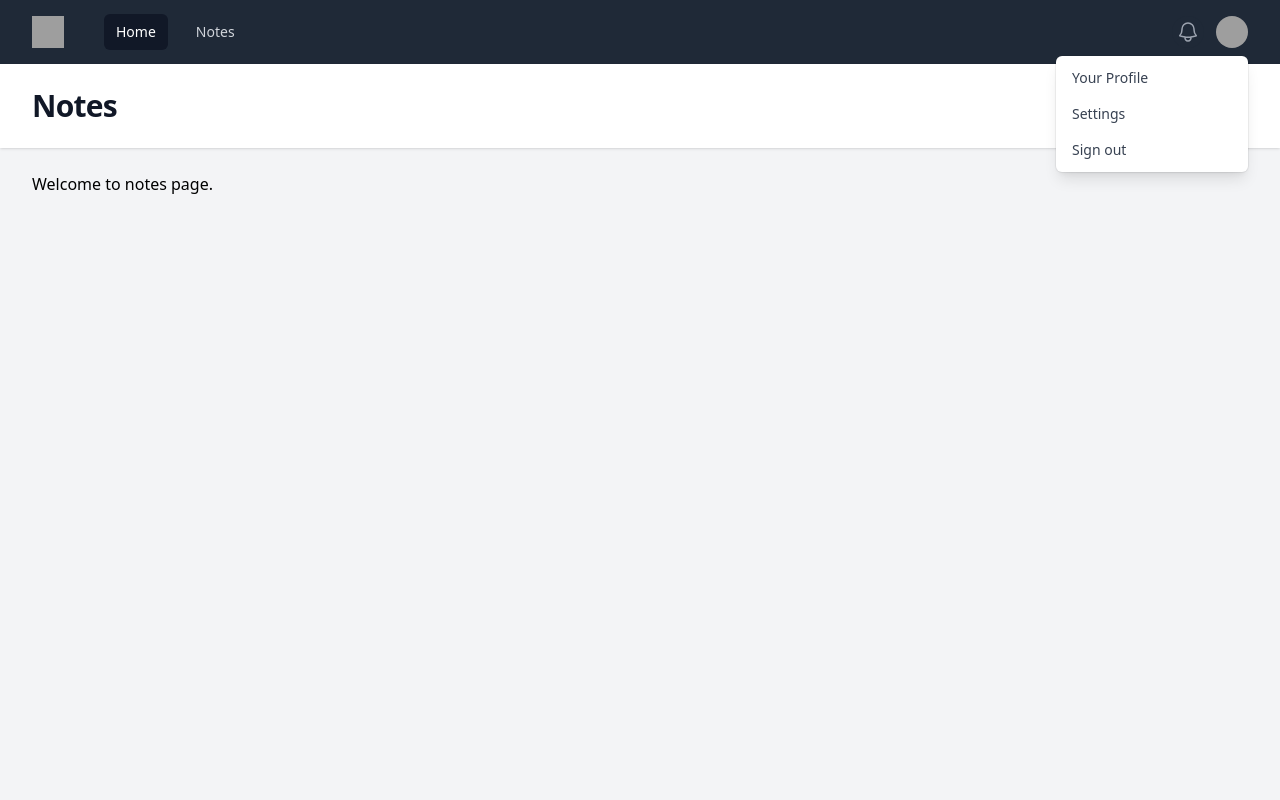
After one commit to yallungrai277/docker-php, a PHP site: page /notes in a window 1280 px wide. The commit adds this page. Run offline with PHP 8.4, Linux system fonts and the light colour scheme; some libraries are stand-ins or nearby versions; grey boxes are pictures that could not be loaded.

Commit message:
Modified directory structure, added simple router and tailwind template

```diff
--- /dev/null
+++ b/app/controllers/index.php
@@ -0,0 +1,3 @@
+<?php
+
+require '../views/index.view.php';
--- /dev/null
+++ b/app/controllers/notes.php
@@ -0,0 +1,3 @@
+<?php
+
+require '../views/notes/notes.view.php';
--- /dev/null
+++ b/app/helpers/functions.php
@@ -0,0 +1,22 @@
+<?php
+
+function dd($value): void
+{
+    echo '<pre>';
+    print_r($value);
+    echo '</pre>';
+
+    die();
+}
+
+function urlIs($value): bool
+{
+    return $_SERVER['REQUEST_URI'] === $value;
+}
+
+function abort($code = 404): void
+{
+    http_response_code($code);
+    require "../views/errors/{$code}.view.php";
+    die();
+}
--- a/app/public/index.php
+++ b/app/public/index.php
@@ -1,136 +1,4 @@
 <?php
 
-use App\Repository\TranslationRepository;
-
-require_once dirname(__DIR__) . '/vendor/autoload.php';
-
-$client = \Symfony\Component\Cache\Adapter\RedisAdapter::createConnection(
-    # REDIS_HOST and REDIS_PORT maps to the docker file environment variables, which in turn maps to .env
-    "redis://{$_ENV['REDIS_HOST']}:{$_ENV['REDIS_PORT']}"
-);
-
-$cacheAdapter = new \Symfony\Component\Cache\Adapter\RedisAdapter($client);
-
-if ($_SERVER['REQUEST_METHOD'] === 'POST') {
-
-    $translationCache = new \App\Cache\TranslationCache($cacheAdapter, new TranslationRepository());
-    $translation = $translationCache->findForLanguage($_POST['language'], $_POST['phrase']) ?: 'Translation not found...';
-} else {
-
-    $languageRepository = new \App\Repository\LanguageRepository();
-    $languages = $languageRepository->findAll();
-}
-
-?>
-
-<!doctype html>
-<html lang="en">
-
-<head>
-    <meta charset="utf-8">
-    <meta name="viewport" content="width=device-width, initial-scale=1">
-    <title>Translate This</title>
-    <link href="https://cdn.jsdelivr.net/npm/bootstrap@5.2.2/dist/css/bootstrap.min.css" rel="stylesheet" integrity="sha384-Zenh87qX5JnK2Jl0vWa8Ck2rdkQ2Bzep5IDxbcnCeuOxjzrPF/et3URy9Bv1WTRi" crossorigin="anonymous">
-
-    <style>
-        .bd-placeholder-img {
-            font-size: 1.125rem;
-            text-anchor: middle;
-            -webkit-user-select: none;
-            -moz-user-select: none;
-            user-select: none;
-        }
-
-        @media (min-width: 768px) {
-            .bd-placeholder-img-lg {
-                font-size: 3.5rem;
-            }
-        }
-
-        .b-example-divider {
-            height: 3rem;
-            background-color: rgba(0, 0, 0, .1);
-            border: solid rgba(0, 0, 0, .15);
-            border-width: 1px 0;
-            box-shadow: inset 0 .5em 1.5em rgba(0, 0, 0, .1), inset 0 .125em .5em rgba(0, 0, 0, .15);
-        }
-
-        .b-example-vr {
-            flex-shrink: 0;
-            width: 1.5rem;
-            height: 100vh;
-        }
-
-        .bi {
-            vertical-align: -.125em;
-            fill: currentColor;
-        }
-
-        .nav-scroller {
-            position: relative;
-            z-index: 2;
-            height: 2.75rem;
-            overflow-y: hidden;
-        }
-
-        .nav-scroller .nav {
-            display: flex;
-            flex-wrap: nowrap;
-            padding-bottom: 1rem;
-            margin-top: -1px;
-            overflow-x: auto;
-            text-align: center;
-            white-space: nowrap;
-            -webkit-overflow-scrolling: touch;
-        }
-
-        @media (min-width: 992px) {
-            .rounded-lg-3 {
-                border-radius: .3rem;
-            }
-        }
-    </style>
-
-</head>
-
-<body>
-    <div class="bg-dark text-secondary px-4 py-5 text-center" style="height: 100vh">
-        <div class="py-5">
-            <h1 class="display-5 fw-bold text-white">Translate This</h1>
-            <div class="col-lg-6 mx-auto">
-                <?php if ($_SERVER['REQUEST_METHOD'] === 'POST') : ?>
-                    <p class="fs-5 mb-4"><?php echo $translation; ?></p>
-                    <a href="/">Translate another</a>
-                <?php else : ?>
-
-                    <p class="fs-5 mb-4">Select a language and enter your word(s).</p>
-
-                    <form method="post">
-                        <div class="row g-3">
-                            <div class="col">
-                                <select name="language" class="form-select" aria-label="Default select example">
-                                    <option selected>Select a language</option>
-                                    <?php foreach ($languages as $language) : ?>
-                                        <option value="<?php echo $language->getId(); ?>">
-                                            <?php echo $language->getName(); ?>
-                                        </option>
-                                    <?php endforeach; ?>
-                                </select>
-                            </div>
-                            <div class="col">
-                                <input name="phrase" type="text" class="form-control" placeholder="Phrase" aria-label="Phrase">
-                            </div>
-                            <div class="d-grid gap-2">
-                                <button class="btn btn-outline-info" type="submit">Translate</button>
-                            </div>
-                        </div>
-                    </form>
-
-                <?php endif; ?>
-
-            </div>
-        </div>
-    </div>
-</body>
-
-</html>
+require '../helpers/functions.php';
+require '../router/routes.php';
--- /dev/null
+++ b/app/router/routes.php
@@ -0,0 +1,20 @@
+<?php
+
+$routes = [
+    '/' => '../controllers/index.php',
+    '/notes' => '../controllers/notes.php'
+];
+
+$uri = parse_url($_SERVER['REQUEST_URI'])['path'];
+
+
+function routeToController(string $uri, array $routes = []): void
+{
+    if (array_key_exists($uri, $routes)) {
+        require($routes[$uri]);
+    } else {
+        abort();
+    }
+}
+
+routeToController($uri, $routes);
--- /dev/null
+++ b/app/views/errors/404.view.php
@@ -0,0 +1,3 @@
+<?php require(__DIR__ . '/../partials/nav.view.php'); ?>
+
+<h1>Page not found.</h1>
--- /dev/null
+++ b/app/views/notes/notes.view.php
@@ -0,0 +1,29 @@
+<!DOCTYPE html>
+<html lang="en" class="h-full bg-gray-100">
+
+<head>
+    <meta charset="UTF-8">
+    <meta name="viewport" content="width=device-width, initial-scale=1.0">
+    <title>Notes</title>
+    <script src="https://cdn.tailwindcss.com"></script>
+
+</head>
+
+<body class="h-full">
+    <div class="min-h-full">
+        <?php require(__DIR__ . '/../partials/nav.view.php'); ?>
+
+        <header class="bg-white shadow">
+            <div class="mx-auto max-w-7xl px-4 py-6 sm:px-6 lg:px-8">
+                <h1 class="text-3xl font-bold tracking-tight text-gray-900">Notes</h1>
+            </div>
+        </header>
+        <main>
+            <div class="mx-auto max-w-7xl py-6 sm:px-6 lg:px-8">
+                Welcome to notes page.
+            </div>
+        </main>
+    </div>
+</body>
+
+</html>
--- /dev/null
+++ b/app/views/partials/nav.view.php
@@ -0,0 +1,92 @@
+<nav class="bg-gray-800">
+    <div class="mx-auto max-w-7xl px-4 sm:px-6 lg:px-8">
+        <div class="flex h-16 items-center justify-between">
+            <div class="flex items-center">
+                <div class="flex-shrink-0">
+                    <img class="h-8 w-8" src="https://tailwindui.com/img/logos/mark.svg?color=indigo&shade=500" alt="Your Company">
+                </div>
+                <div class="hidden md:block">
+                    <div class="ml-10 flex items-baseline space-x-4">
+                        <!-- Current: "bg-gray-900 text-white", Default: "text-gray-300 hover:bg-gray-700 hover:text-white" -->
+                        <a href="/" class="bg-gray-900 text-white rounded-md px-3 py-2 text-sm font-medium" aria-current="page">Home</a>
+                        <a href="/notes" class="text-gray-300 hover:bg-gray-700 hover:text-white rounded-md px-3 py-2 text-sm font-medium">Notes</a>
+                    </div>
+                </div>
+            </div>
+            <div class="hidden md:block">
+                <div class="ml-4 flex items-center md:ml-6">
+                    <button type="button" class="rounded-full bg-gray-800 p-1 text-gray-400 hover:text-white focus:outline-none focus:ring-2 focus:ring-white focus:ring-offset-2 focus:ring-offset-gray-800">
+                        <span class="sr-only">View notifications</span>
+                        <svg class="h-6 w-6" fill="none" viewBox="0 0 24 24" stroke-width="1.5" stroke="currentColor" aria-hidden="true">
+                            <path stroke-linecap="round" stroke-linejoin="round" d="M14.857 17.082a23.848 23.848 0 005.454-1.31A8.967 8.967 0 0118 9.75v-.7V9A6 6 0 006 9v.75a8.967 8.967 0 01-2.312 6.022c1.733.64 3.56 1.085 5.455 1.31m5.714 0a24.255 24.255 0 01-5.714 0m5.714 0a3 3 0 11-5.714 0" />
+                        </svg>
+                    </button>
+
+                    <!-- Profile dropdown -->
+                    <div class="relative ml-3">
+                        <div>
+                            <button type="button" class="flex max-w-xs items-center rounded-full bg-gray-800 text-sm focus:outline-none focus:ring-2 focus:ring-white focus:ring-offset-2 focus:ring-offset-gray-800" id="user-menu-button" aria-expanded="false" aria-haspopup="true">
+                                <span class="sr-only">Open user menu</span>
+                                <img class="h-8 w-8 rounded-full" src="https://images.unsplash.com/photo-1472099645785-5658abf4ff4e?ixlib=rb-1.2.1&ixid=eyJhcHBfaWQiOjEyMDd9&auto=format&fit=facearea&facepad=2&w=256&h=256&q=80" alt="">
+                            </button>
+                        </div>
+
+                        <div class="absolute right-0 z-10 mt-2 w-48 origin-top-right rounded-md bg-white py-1 shadow-lg ring-1 ring-black ring-opacity-5 focus:outline-none" role="menu" aria-orientation="vertical" aria-labelledby="user-menu-button" tabindex="-1">
+                            <!-- Active: "bg-gray-100", Not Active: "" -->
+                            <a href="#" class="block px-4 py-2 text-sm text-gray-700" role="menuitem" tabindex="-1" id="user-menu-item-0">Your Profile</a>
+                            <a href="#" class="block px-4 py-2 text-sm text-gray-700" role="menuitem" tabindex="-1" id="user-menu-item-1">Settings</a>
+                            <a href="#" class="block px-4 py-2 text-sm text-gray-700" role="menuitem" tabindex="-1" id="user-menu-item-2">Sign out</a>
+                        </div>
+                    </div>
+                </div>
+            </div>
+            <div class="-mr-2 flex md:hidden">
+                <!-- Mobile menu button -->
+                <button type="button" class="inline-flex items-center justify-center rounded-md bg-gray-800 p-2 text-gray-400 hover:bg-gray-700 hover:text-white focus:outline-none focus:ring-2 focus:ring-white focus:ring-offset-2 focus:ring-offset-gray-800" aria-controls="mobile-menu" aria-expanded="false">
+                    <span class="sr-only">Open main menu</span>
+                    <!-- Menu open: "hidden", Menu closed: "block" -->
+                    <svg class="block h-6 w-6" fill="none" viewBox="0 0 24 24" stroke-width="1.5" stroke="currentColor" aria-hidden="true">
+                        <path stroke-linecap="round" stroke-linejoin="round" d="M3.75 6.75h16.5M3.75 12h16.5m-16.5 5.25h16.5" />
+                    </svg>
+                    <!-- Menu open: "block", Menu closed: "hidden" -->
+                    <svg class="hidden h-6 w-6" fill="none" viewBox="0 0 24 24" stroke-width="1.5" stroke="currentColor" aria-hidden="true">
+                        <path stroke-linecap="round" stroke-linejoin="round" d="M6 18L18 6M6 6l12 12" />
+                    </svg>
+                </button>
+            </div>
+        </div>
+    </div>
+
+    <!-- Mobile menu, show/hide based on menu state. -->
+    <div class="md:hidden" id="mobile-menu">
+        <div class="space-y-1 px-2 pb-3 pt-2 sm:px-3">
+            <!-- Current: "bg-gray-900 text-white", Default: "text-gray-300 hover:bg-gray-700 hover:text-white" -->
+            <a href="/" class="bg-gray-900 text-white block rounded-md px-3 py-2 text-base font-medium" aria-current="page">Home</a>
+            <a href="/notes" class="text-gray-300 hover:bg-gray-700 hover:text-white block rounded-md px-3 py-2 text-base font-medium">Notes</a>
+        </div>
+        <div class="border-t border-gray-700 pb-3 pt-4">
+            <div class="flex items-center px-5">
+                <div class="flex-shrink-0">
+                    <img class="h-10 w-10 rounded-full" src="https://images.unsplash.com/photo-1472099645785-5658abf4ff4e?ixlib=rb-1.2.1&ixid=eyJhcHBfaWQiOjEyMDd9&auto=format&fit=facearea&facepad=2&w=256&h=256&q=80" alt="">
+                </div>
+                <div class="ml-3">
+                    <div class="text-base font-medium leading-none text-white">Tom Cook</div>
+                    <div class="text-sm font-medium leading-none text-gray-400">tom@example.com</div>
+                </div>
+                <button type="button" class="ml-auto flex-shrink-0 rounded-full bg-gray-800 p-1 text-gray-400 hover:text-white focus:outline-none focus:ring-2 focus:ring-white focus:ring-offset-2 focus:ring-offset-gray-800">
+                    <span class="sr-only">View notifications</span>
+                    <svg class="h-6 w-6" fill="none" viewBox="0 0 24 24" stroke-width="1.5" stroke="currentColor" aria-hidden="true">
+                        <path stroke-linecap="round" stroke-linejoin="round" d="M14.857 17.082a23.848 23.848 0 005.454-1.31A8.967 8.967 0 0118 9.75v-.7V9A6 6 0 006 9v.75a8.967 8.967 0 01-2.312 6.022c1.733.64 3.56 1.085 5.455 1.31m5.714 0a24.255 24.255 0 01-5.714 0m5.714 0a3 3 0 11-5.714 0" />
+                    </svg>
+                </button>
+            </div>
+            <div class="mt-3 space-y-1 px-2">
+                <a href="#" class="block rounded-md px-3 py-2 text-base font-medium text-gray-400 hover:bg-gray-700 hover:text-white">Your
+                    Profile</a>
+                <a href="#" class="block rounded-md px-3 py-2 text-base font-medium text-gray-400 hover:bg-gray-700 hover:text-white">Settings</a>
+                <a href="#" class="block rounded-md px-3 py-2 text-base font-medium text-gray-400 hover:bg-gray-700 hover:text-white">Sign
+                    out</a>
+            </div>
+        </div>
+    </div>
+</nav>
--- /dev/null
+++ b/app/views/test.view.php
@@ -0,0 +1 @@
+<h1>Another test</h1>
```
Also changed, not shown: app/src/Database/Connection.php (deleted, +0 -44 lines), app/src/Model/Language.php (deleted, +0 -22 lines), app/src/Model/Translation.php (deleted, +0 -34 lines), app/src/Repository/LanguageRepository.php (deleted, +0 -15 lines), app/src/Repository/Repository.php (deleted, +0 -15 lines), app/src/Repository/TranslationRepository.php (deleted, +0 -15 lines), app/views/index.view.php (added, +29 -0 lines), 1 other file.
